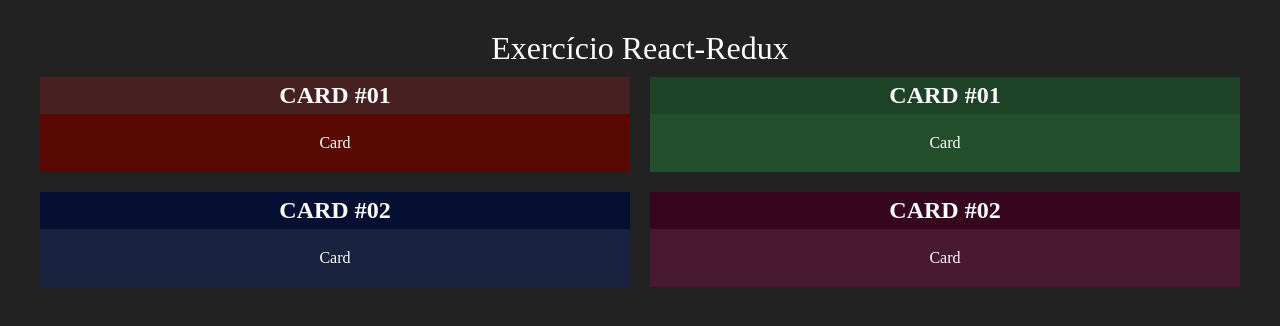
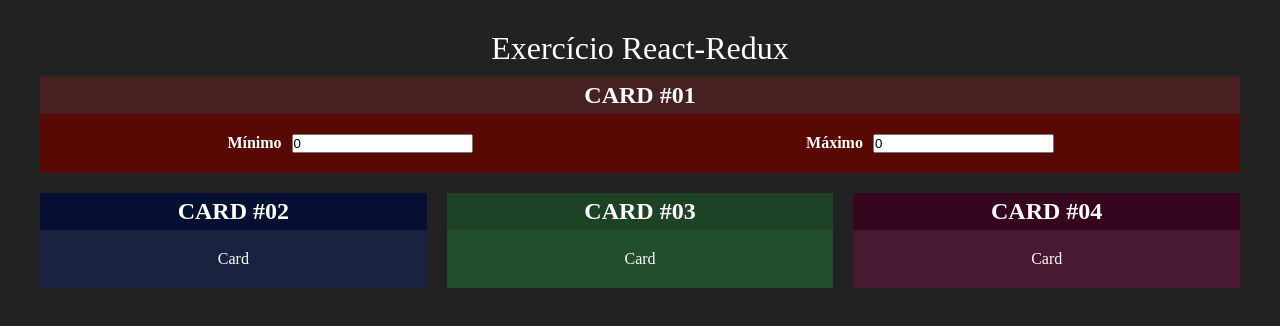
Before and after one commit to CapitaoDAreia/react-redux-course, a React (Create React App) app in the folder 06-redux/: page / in a window 1280 px wide. Shown: the top 326 px of the page. Built offline with nearby package versions, Linux system fonts and the light colour scheme.

Commit message:
SECTION 6: Redux - Creating Intervalo Component

```diff
--- a/06-redux/src/App.tsx
+++ b/06-redux/src/App.tsx
@@ -1,7 +1,7 @@
 import React from "react";
 import Card from "./Components/Card";
-
 import styled from "styled-components";
+import Intervalo from "./Components/Intervalo";
 
 const Container = styled.div`
   display: flex;
@@ -22,13 +22,9 @@ function App() {
     <Container>
       <Title>Exercício React-Redux</Title>
       <Row>
-        <Card title="CARD #01" headColor="#472121" bodyColor="#580903">
-          Card
-        </Card>
+        <Intervalo></Intervalo>
 
-        <Card title="CARD #01" headColor="#1d4225" bodyColor="#224e2b">
-          Card
-        </Card>
+
       </Row>
 
       <Row>
@@ -36,7 +32,11 @@ function App() {
           Card
         </Card>
 
-        <Card title="CARD #02" headColor="#36051e" bodyColor="#491932">
+        <Card title="CARD #03" headColor="#1d4225" bodyColor="#224e2b">
+          Card
+        </Card>
+
+        <Card title="CARD #04" headColor="#36051e" bodyColor="#491932">
           Card
         </Card>
       </Row>
--- a/06-redux/src/Components/Card.tsx
+++ b/06-redux/src/Components/Card.tsx
@@ -1,7 +1,7 @@
 import styled from 'styled-components'
 
 interface CardProps {
-    children: JSX.Element | string
+    children: JSX.Element | string | JSX.Element[]
     title: string
     headColor: string
     bodyColor: string
--- /dev/null
+++ b/06-redux/src/Components/Intervalo.tsx
@@ -0,0 +1,42 @@
+import React from "react";
+import styled from "styled-components";
+import Card from "./Card";
+
+const Intervalo = () => {
+  return (
+    <Card title="CARD #01" headColor="#472121" bodyColor="#580903">
+      <div
+        style={{
+          display: "flex",
+          justifyContent: "center",
+        }}
+      >
+        <span
+          style={{
+            flex: "1",
+            display: 'flex',
+            gap: '10px',
+            justifyContent: 'center'
+          }}
+        >
+          <strong>Mínimo</strong>
+          <input type="number" value={0} readOnly />
+        </span>
+
+        <span
+          style={{
+            flex: "1",
+            display: 'flex',
+            gap: '10px',
+            justifyContent: 'center'
+          }}
+        >
+          <strong>Máximo</strong>
+          <input type="number" value={0} readOnly />
+        </span>
+      </div>
+    </Card>
+  );
+};
+
+export default Intervalo;
```
